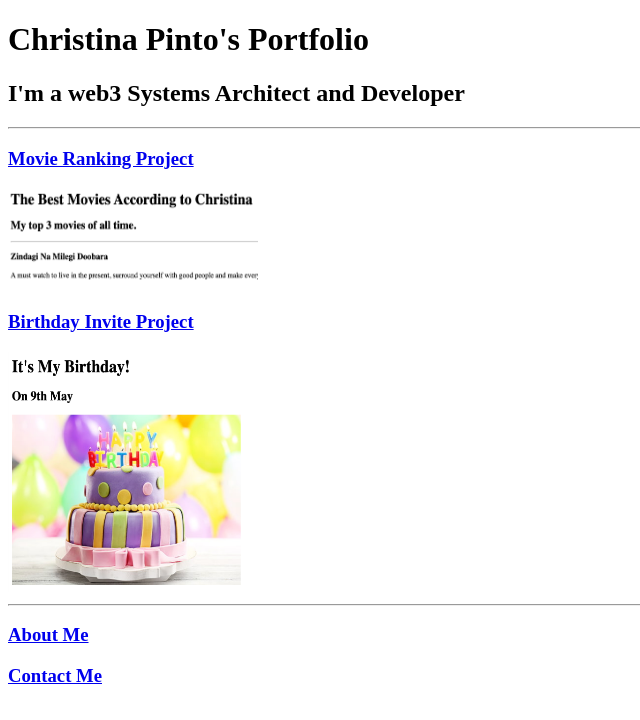
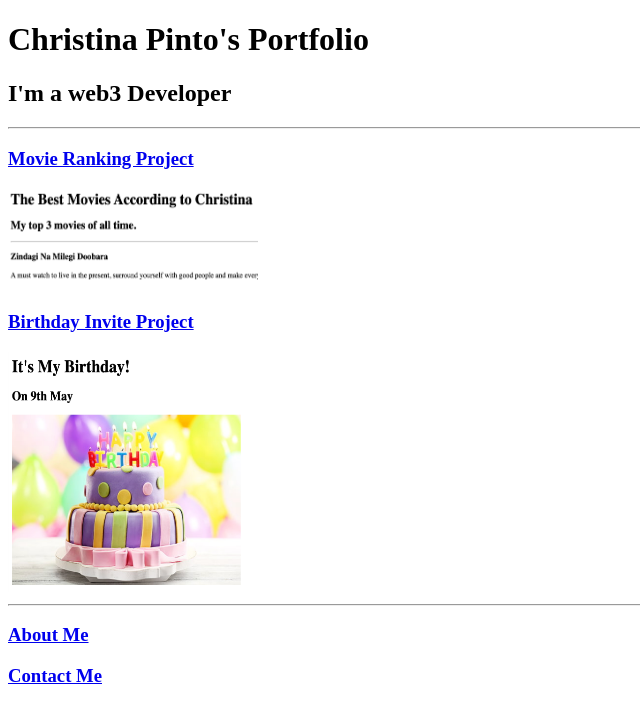
Before and after one commit to pineappleninja/htmlcourse-dummy-portfolio, a plain HTML site: page index.html in a window 1280 px wide. Shown: the whole page, without its empty margins (0-640 px from the left). Drawn offline with Linux system fonts and the light colour scheme.

Commit message:
Update index.html
Tiny revisions made to the content.

```diff
--- a/index.html
+++ b/index.html
@@ -3,11 +3,11 @@
 <head>
     <meta charset="UTF-8">
     <meta name="viewport" content="width=device-width, initial-scale=1.0">
-    <title>Portfolio Website</title>
+    <title>Christina Pinto</title>
 </head>
 <body>
     <h1>Christina Pinto's Portfolio</h1>
-    <h2>I'm a web3 Systems Architect and Developer</h2>
+    <h2>I'm a web3 Developer</h2>
 
     <hr>
 
```
